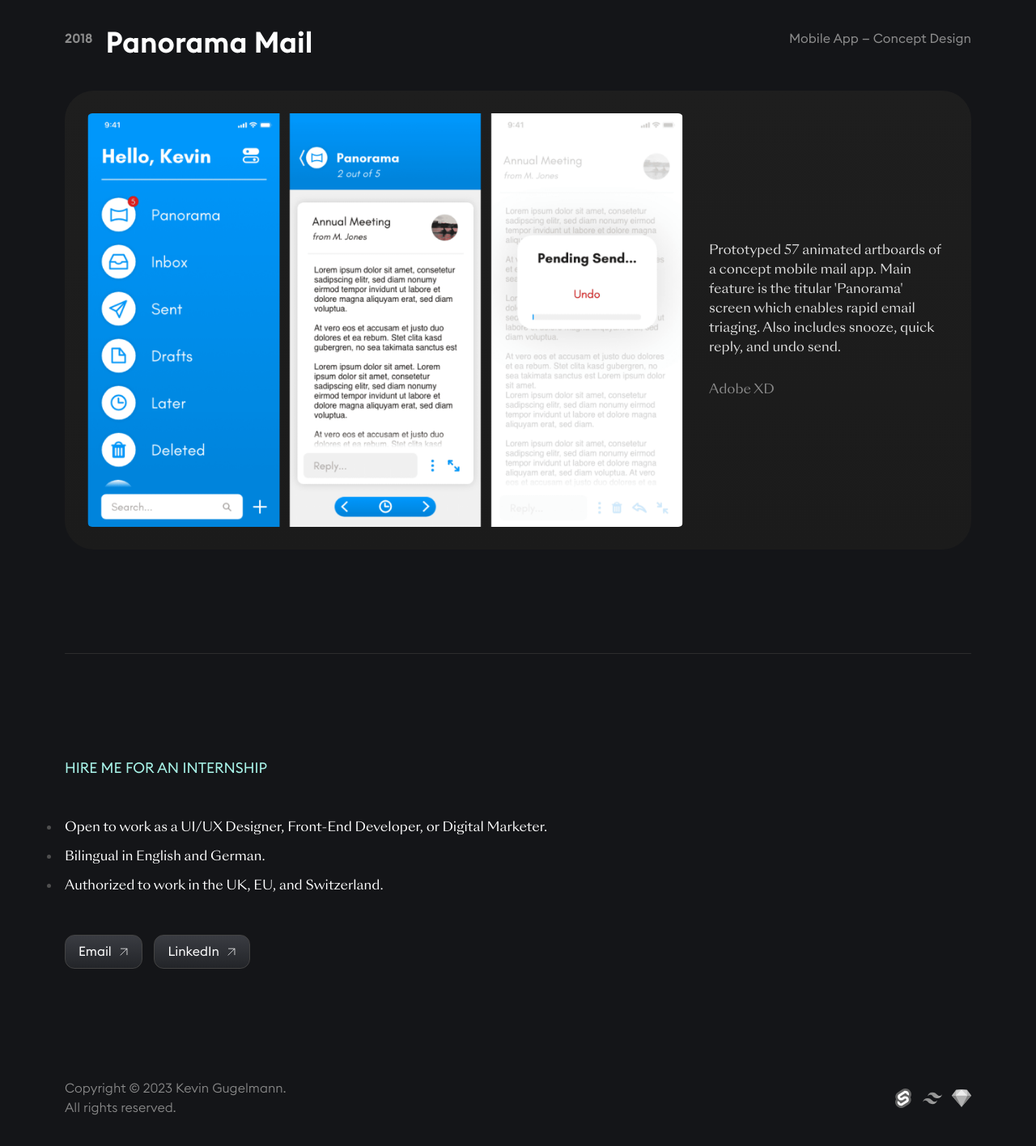
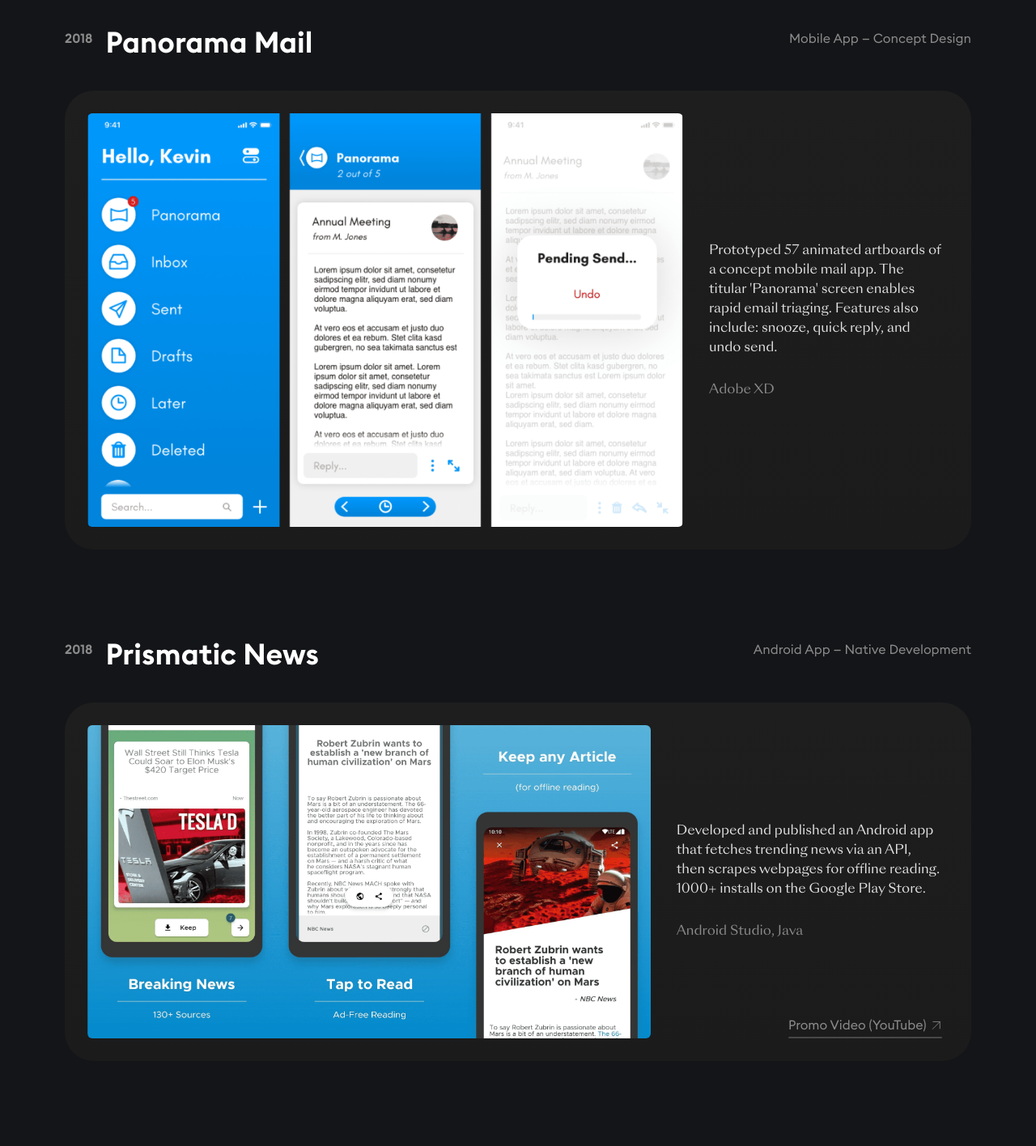
Before and after one commit to kevgug/portfolio, a SvelteKit app: page / in a window 1280 px wide. Shown: the part 3610-5026 px from the top of the page at 81% size. Built offline with nearby package versions, Linux system fonts and the light colour scheme.

Commit message:
Added 'Prismatic News' project

```diff
--- a/src/routes/+page.svelte
+++ b/src/routes/+page.svelte
@@ -11,6 +11,7 @@
   import mindxoneSrc from "$lib/images/projects/mindxone.png";
   import taskTimerAppSrc from "$lib/images/projects/task-timer-app.png";
   import panoramaMailSrc from "$lib/images/projects/panorama-mail.png";
+  import prismaticNewsSrc from "$lib/images/projects/prismatic-news.png";
 </script>
 
 <div
@@ -85,9 +86,24 @@
       role="Concept Design"
       imgPath={panoramaMailSrc}
       imgAlt=""
-      description="Prototyped 57 animated artboards of a concept mobile mail app. Main feature is the titular 'Panorama' screen which enables rapid email triaging. Also includes snooze, quick reply, and undo send."
+      description="Prototyped 57 animated artboards of a concept mobile mail app. The titular 'Panorama' screen enables rapid email triaging. Features also include: snooze, quick reply, and undo send."
       builtWith={["Adobe XD"]}
       linkButtonContent={undefined}
+    />
+    <ProjectCard
+      year={2018}
+      name="Prismatic News"
+      outputMedium="Android App"
+      role="Native Development"
+      imgPath={prismaticNewsSrc}
+      imgAlt=""
+      description="Developed and published an Android app that fetches trending news via an API, then scrapes webpages for offline reading. 1000+ installs on the Google Play Store."
+      builtWith={["Android Studio, Java"]}
+      linkButtonContent={{
+        label: "Promo Video (YouTube)",
+        href: "https://youtu.be/6lico6jtV5E",
+        openInNewTab: true,
+      }}
     />
   </div>
   <div class="pt-20 md:pt-24 lg:pt-32">
```
Also changed, not shown: src/lib/images/projects/prismatic-news.png (added).
